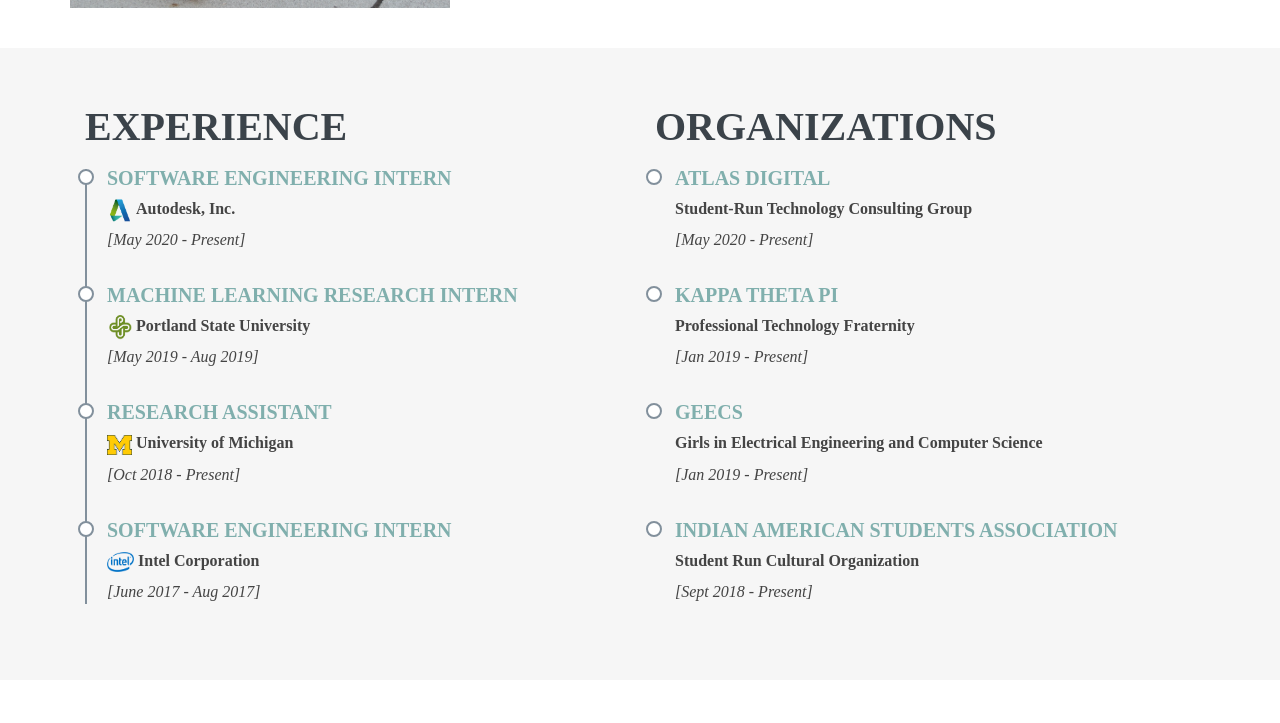
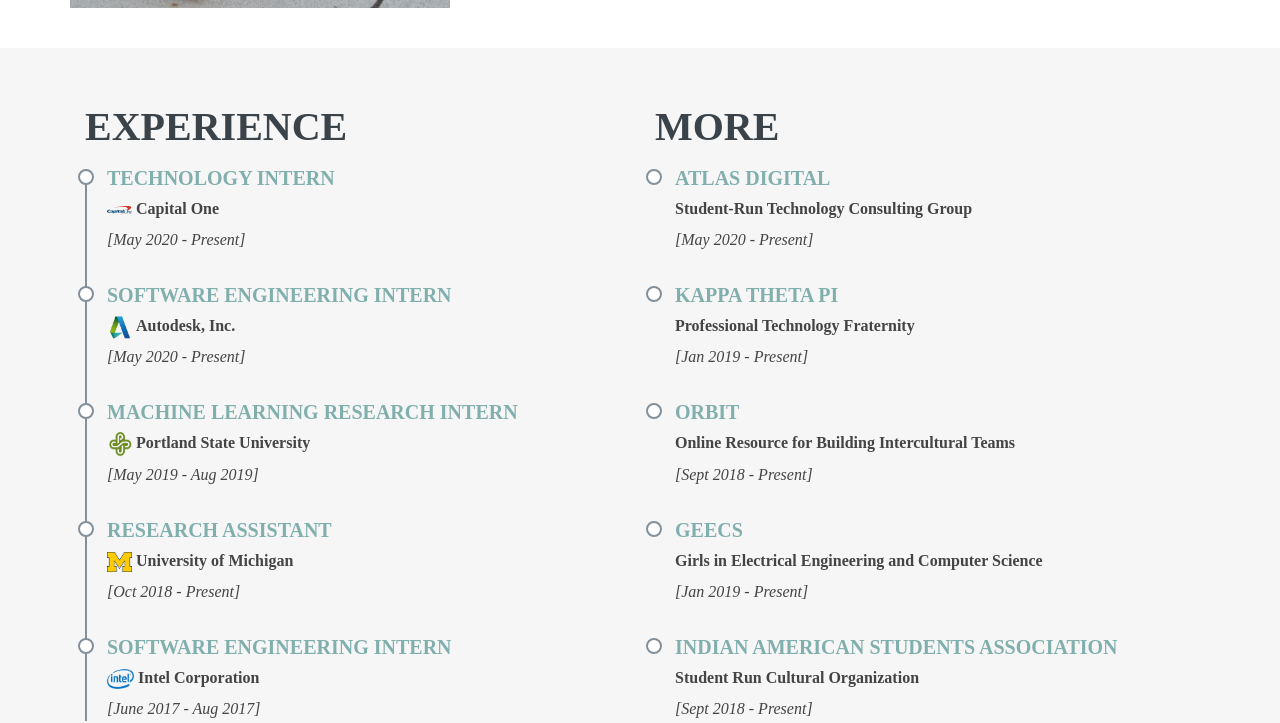
Before and after one commit to abohra730/abohra730.github.io, a plain HTML site: page index.html in a window 1280 px wide. Shown: the part 1332-2055 px from the top of the page. Before the commit the page ends 2012 px from the top, so only its background shows below. Drawn offline with nearby package versions, Linux system fonts and the light colour scheme; a web font is replaced by a local one.

Commit message:
changes after internship

```diff
--- a/index.html
+++ b/index.html
@@ -36,7 +36,7 @@
       <ul>
         <li class="active"><a href="#hero">HOME</a></li>
         <li><a href="#about-me">ABOUT</a></li>
-        <li><a href="Anusha Bohra Resume.pdf" target="_blank">RESUME</a></li>
+        <li><a href="Bohra_Anusha_Resume.pdf" target="_blank">RESUME</a></li>
       </ul>
     </nav>
 
@@ -77,7 +77,7 @@
                 My name is Anusha. I was born and raised in the Pacific Northwest. I have
                 lived in <b>Portland, Oregon</b> for the majority of my life.
                 <br> <br>
-                I'm currently a junior at the <b>University of Michigan</b> studying <b>Computer Science</b>
+                I'm currently a senior at the <b>University of Michigan</b> studying <b>Computer Science</b>
                 at the College of Engineering. Additionally, I'm minoring in Applied Statistics
                   to be able to learn more about analytics and working with data.
                 <br><br>
@@ -101,7 +101,12 @@
       <div class="row">
         <div class="col-lg-6">
           <h2>Experience</h2>
-
+          <div class="experience-item">
+            <h4>Technology Intern</h4>
+            <img src="assets/img/cap_one.png" alt="capital one logo" width="25" height="9">
+            <h5>Capital One</h5>
+            <p><em>[May 2020 - Present]</em></p>
+          </div>
           <div class="experience-item">
             <h4>Software Engineering Intern</h4>
             <img src="assets/img/autodesk.png" alt="autodesk logo" width="25" height="25">
@@ -129,7 +134,7 @@
         </div>
 
         <div class="col-lg-6">
-          <h2>Organizations</h2>
+          <h2>More</h2>
 
           <div class="org-item">
             <h4>Atlas Digital</h4>
@@ -140,6 +145,11 @@
             <h4>Kappa Theta Pi</h4>
             <h5>Professional Technology Fraternity</h5>
             <p><em>[Jan 2019 - Present]</em></p>
+          </div>
+          <div class="org-item">
+            <h4>ORBIT</h4>
+            <h5>Online Resource for Building Intercultural Teams</h5>
+            <p><em>[Sept 2018 - Present]</em></p>
           </div>
           <div class="org-item">
             <h4>GEECS</h4>
```
Also changed, not shown: assets/img/cap_one.png (added), 1 other file.
